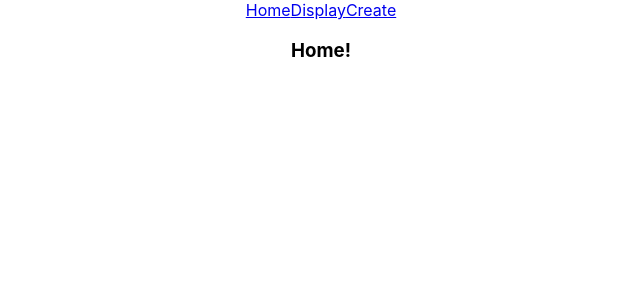
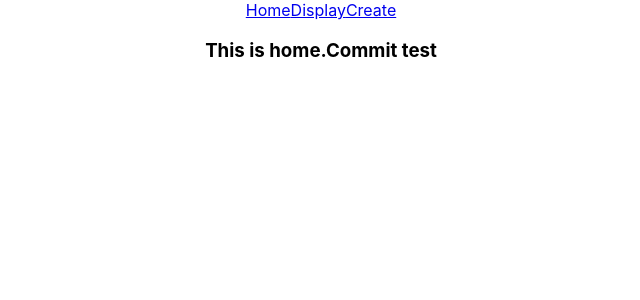
Before and after one commit to msanaya/Project2, a React (Create React App) app: page / in a window 1280 px wide. Shown: the top 300 px of the page, without its empty margins (319-959 px from the left). Built offline with nearby package versions, Linux system fonts and the light colour scheme; no server answers.

Commit message:
Second commit

```diff
--- a/src/App.js
+++ b/src/App.js
@@ -36,7 +36,7 @@ function App() {
       <main>
         <Switch>
           <Route exact path="/">
-            <h3>Home!</h3>
+            <h3>This is home.Commit test</h3>
           </Route>
           <Route path="/components/display">
             <Display />
```
